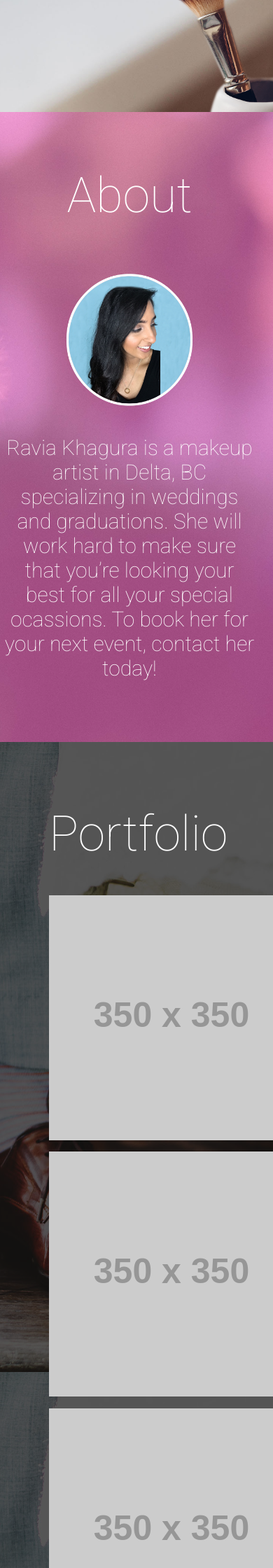
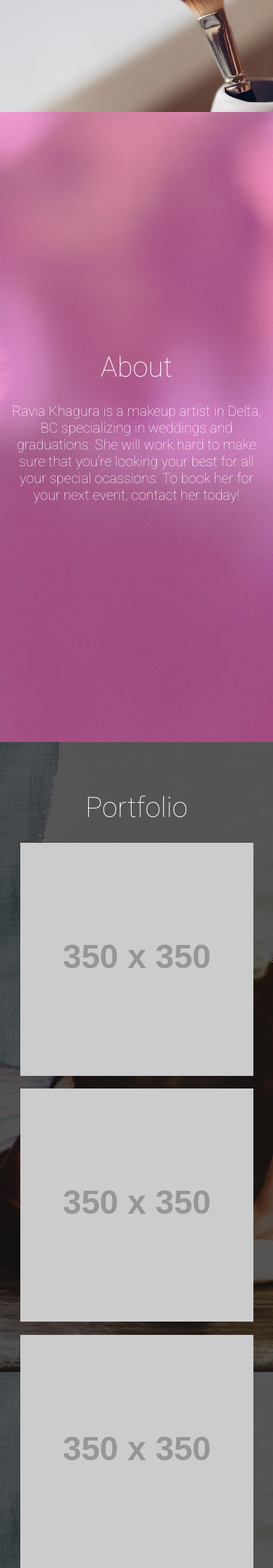
Before and after one commit to tearingItUp786/Ravz, a Jekyll site: the page built from index.html, in a window 390 px wide. Shown: the part 650-2890 px from the top of the page at 70% size. Built offline with Jekyll 4.4.1, drawn with Linux system fonts in a browser that asks for light colours.

Commit message:
Added a responsive scss to make sure it is all in one place. Need to make it more responsive and clean up my JS!!!

```diff
--- a/_includes/about.html
+++ b/_includes/about.html
@@ -3,12 +3,12 @@
         <div class="grid__col grid__col--2-of-2">
             <h1 class="title">About</h1>
         </div>
-        <div class="grid__col grid__col--am grid__col--push-1-of-12 grid__col--3-of-12 grid__col--am">
-          <img class="ravia" src="/images/ravia.png" />
+        <div class="ravia-container grid__col grid__col--am grid__col--push-1-of-12 grid__col--3-of-12 grid__col--m-2-of-2 grid__col--am">
+            <img class="ravia" src="/images/ravia.png" />
         </div>
-        <div class="grid__col grid__col--6-of-12 grid__col--push-1-of-12 grid__col--am">
+        <div class="grid__col grid__col--6-of-12 grid__col--push-2-of-12 grid__col--m-5-of-6 grid__col--am">
             <p class="bio">
-                Ravia Khagura is a makeup artist in Delta, BC specializing in weddings and graduations. She will work hard to make sure that you’re looking your best for all your special ocassions. To book her for your next event, contact her today!
+                Ravia Khagura is a makeup artist in Delta, BC specializing in weddings and graduations. She will work hard to make sure that you’re looking your best for all your special ocassions. To book her for your next event, contact&nbsp;her&nbsp;today!
             </p>
         </div>
     </div>
--- a/_includes/contact.html
+++ b/_includes/contact.html
@@ -1,7 +1,3 @@
 <section id="contact" class="contact">
-    <div class="grid grid-wrapper">
-        <div class="grid__col grid__col--2-of-2">
-            <h1 class="title"><a href="mailto:ravia_khangura@hotmail.com?Subject=Hi%20there!">ravia_khangura@hotmail.com</a></h1>
-        </div>
-    </div>
+    <a class="title" href="mailto:ravia_khangura@hotmail.com?Subject=Hi%20there!">ravia_khangura@hotmail.com</a>
 </section>
--- a/_includes/portfolio.html
+++ b/_includes/portfolio.html
@@ -3,47 +3,47 @@
         <div class="grid__col grid__col--2-of-2">
             <h1 class="title">Portfolio</h1>
         </div>
-        <div class="thumbnail grid__col grid__col--1-of-3 grid__col--am">
+        <div class="thumbnail grid__col grid__col--1-of-3 grid__col--m-1-of-3 grid__col--am">
             <a href="http://placehold.it/500x500" data-lightbox="set" data-title="My caption 1">
                 <img src="http://placehold.it/350x350" />
             </a>
         </div>
-        <div class="thumbnail grid__col grid__col--1-of-3 grid__col--am">
+        <div class="thumbnail grid__col grid__col--1-of-3 grid__col--m-1-of-3  grid__col--am">
             <a href="http://placehold.it/500x500" data-lightbox="set" data-title="My caption 2">
                 <img src="http://placehold.it/350x350" />
             </a>
         </div>
-        <div class="thumbnail grid__col grid__col--1-of-3 grid__col--am">
+        <div class="thumbnail grid__col grid__col--1-of-3 grid__col--m-1-of-3  grid__col--am">
             <a href="http://placehold.it/500x500" data-lightbox="set" data-title="My caption 3">
                 <img src="http://placehold.it/350x350" />
             </a>
         </div>
-        <div class="thumbnail grid__col grid__col--1-of-3 grid__col--am">
+        <div class="thumbnail grid__col grid__col--1-of-3 grid__col--m-1-of-3  grid__col--am">
             <a href="http://placehold.it/500x500" data-lightbox="set" data-title="My caption 1">
                 <img src="http://placehold.it/350x350" />
             </a>
         </div>
-        <div class="thumbnail grid__col grid__col--1-of-3 grid__col--am">
+        <div class="thumbnail grid__col grid__col--1-of-3 grid__col--m-1-of-3  grid__col--am">
             <a href="http://placehold.it/500x500" data-lightbox="set" data-title="My caption 2">
                 <img src="http://placehold.it/350x350" />
             </a>
         </div>
-        <div class="thumbnail grid__col grid__col--1-of-3 grid__col--am">
+        <div class="thumbnail grid__col grid__col--1-of-3 grid__col--m-1-of-3  grid__col--am">
             <a href="http://placehold.it/500x500" data-lightbox="set" data-title="My caption 3">
                 <img src="http://placehold.it/350x350" />
             </a>
         </div>
-        <div class="thumbnail grid__col grid__col--1-of-3 grid__col--am">
+        <div class="thumbnail grid__col grid__col--1-of-3 grid__col--m-1-of-3  grid__col--am">
             <a href="http://placehold.it/500x500" data-lightbox="set" data-title="My caption 1">
                 <img src="http://placehold.it/350x350" />
             </a>
         </div>
-        <div class="thumbnail grid__col grid__col--1-of-3 grid__col--am">
+        <div class="thumbnail grid__col grid__col--1-of-3 grid__col--m-1-of-3  grid__col--am">
             <a href="http://placehold.it/500x500" data-lightbox="set" data-title="My caption 2">
                 <img src="http://placehold.it/350x350" />
             </a>
         </div>
-        <div class="thumbnail grid__col grid__col--1-of-3 grid__col--am">
+        <div class="thumbnail grid__col grid__col--1-of-3 grid__col--m-1-of-3  grid__col--am">
             <a href="http://placehold.it/500x500" data-lightbox="set" data-title="My caption 3">
                 <img src="http://placehold.it/350x350" />
             </a>
--- a/css/main.css
+++ b/css/main.css
@@ -39,6 +39,7 @@
   That's it. Have fun.
 
 \*-----------------------------------*/
+@import url("https://fonts.googleapis.com/css?family=Roboto:400,300,100");
 @import url("https://fonts.googleapis.com/css?family=Roboto:400,300,100");
 @import url("https://fonts.googleapis.com/css?family=Roboto:400,300,100");
 @import url("https://fonts.googleapis.com/css?family=Roboto:400,300,100");
@@ -687,7 +688,7 @@ html {
   width: 100%;
   height: 100%;
   color: white;
-  background-color: #fa67bc; }
+  background-color: #888; }
 
 .title {
   font-weight: 100;
@@ -698,7 +699,13 @@ html {
 
 .grid-wrapper {
   margin-top: 20px;
-  width: 100%; }
+  width: 100%;
+  margin-left: 0;
+  max-width: 900px;
+  margin-left: auto;
+  margin-right: auto; }
+  .grid-wrapper .grid__col {
+    padding-left: 0; }
 
 .about,
 .contact {
@@ -707,16 +714,13 @@ html {
   padding: 70px;
   overflow: hidden;
   box-sizing: border-box;
-  width: 100%;
-  height: 100%; }
-
-@media (max-width: 800px) {
-  body {
-    text-align: center !important; } }
+  min-width: 100%;
+  min-height: 100%; }
 
 header {
   position: relative;
-  height: 90%;
+  min-height: 90%;
+  min-width: 100%;
   background: url("/images/no-brush.jpg");
   background-repeat: no-repeat;
   background-position: top;
@@ -745,10 +749,10 @@ header {
 .nav-start {
   position: fixed;
   width: 100%;
+  margin: 0;
   height: auto;
   font-weight: 100;
   font-size: 25px;
-  margin: 0;
   padding: 0;
   z-index: 1999;
   -webkit-transition: background-color 400ms linear;
@@ -764,12 +768,18 @@ header {
     margin: 0 auto;
     list-style-type: none;
     min-width: 700px;
-    overflow: auto; }
+    overflow: auto;
+    max-width: 1100px;
+    margin: 0 auto;
+    overflow: hidden; }
     .nav-start .navigation .logo {
       padding: 0; }
       .nav-start .navigation .logo .inner-logo {
-        max-width: 100%;
-        height: 100%; }
+        display: block;
+        margin: 0 auto;
+        width: 100%;
+        height: 100%;
+        max-width: 150px; }
       .nav-start .navigation .logo .svg-pink path {
         fill: #fa67bc;
         stroke: #fa67bc; }
@@ -798,7 +808,7 @@ header {
         color: white;
         text-decoration: none; }
       .nav-start .navigation .nav-item a:hover {
-        color: #5d535e; }
+        color: #999; }
     .nav-start .navigation .nav-item:nth-child(1) {
       padding-left: 20px; }
     .nav-start .navigation .nav-item:last-of-type {
@@ -816,13 +826,88 @@ header {
   .black-tint .navigation > .nav-item > a {
     color: black; }
 
-@media (max-width: 900px) {
+.blackish-tint {
+  background-color: rgba(0, 0, 0, 0.4); }
+
+.about {
+  background: linear-gradient(rgba(250, 103, 188, 0.6), rgba(250, 103, 188, 0.6)), url("/images/flower1.jpg");
+  background-repeat-x: no-repeat;
+  background-size: cover;
+  background-position: top;
+  background-attachment: fixed; }
+
+.bio {
+  font-size: 30px;
+  font-weight: 100;
+  max-width: 900px;
+  margin-left: auto;
+  margin-right: auto;
+  orphans: 3; }
+
+.ravia {
+  display: block;
+  margin-top: 1em;
+  width: 100%;
+  max-width: 400px;
+  min-width: 200px;
+  max-height: 100%;
+  margin-left: auto;
+  margin-right: auto; }
+
+.portfolio {
+  display: flex;
+  align-items: center;
+  padding: 70px;
+  overflow: hidden;
+  box-sizing: border-box;
+  width: 100%;
+  height: auto;
+  background: linear-gradient(rgba(0, 0, 0, 0.6), rgba(0, 0, 0, 0.6)), url("/images/couple1.jpg");
+  background-size: cover;
+  background-position: top;
+  background-attachment: fixed; }
+
+.thumbnail {
+  margin-top: 5%; }
+
+.thumbnail > a > img {
+  height: 100%;
+  width: 90%;
+  max-width: 100%;
+  max-height: 100%;
+  display: block;
+  margin: auto; }
+
+.contact {
+  background-color: #fa67bc;
+  -webkit-transition: background-color 400ms linear;
+  -moz-transition: background-color 400ms linear;
+  -o-transition: background-color 400ms linear;
+  -ms-transition: background-color 400ms linear;
+  transition: background-color 400ms linear;
+  justify-content: center; }
+  .contact .title {
+    font-size: 50px;
+    color: white;
+    text-decoration: none; }
+
+@media (max-width: 950px) {
   .nav-start .navigation {
     width: 80%; }
   .nav-item {
-    font-size: 20px; } }
+    font-size: 20px; }
+  .about .bio {
+    font-size: 20px; }
+  .about .ravia {
+    max-width: 100%; }
+  .contact .title {
+    font-size: 60px; } }
 
 @media (max-width: 800px) {
+  body {
+    text-align: center !important; }
+  .title {
+    font-size: 40px; }
   header .greeting {
     font-size: 35px; }
   header .brush {
@@ -936,72 +1021,39 @@ header {
       transform: translateX(32px) translateY(2px) rotate(45deg); }
     .nav-start .c-hamburger--htla.is-active span::after {
       bottom: 0;
-      transform: translateX(32px) translateY(-2px) rotate(-45deg); } }
+      transform: translateX(32px) translateY(-2px) rotate(-45deg); }
+  .about .bio {
+    font-size: 25px; }
+  .about .ravia {
+    max-width: 30%; }
+  .contact .title {
+    font-size: 40px; } }
 
 @media (max-width: 480px) {
+  .about,
+  .home,
+  .portfolio {
+    padding: 50px 10px; }
+  .contact {
+    padding: 50px 0; }
   header .greeting {
     margin: 0;
     font-size: 25px; }
   header .brush {
     width: 200px;
     margin-left: 50px;
-    right: 0; } }
+    right: 0; }
+  .about .bio {
+    font-size: 20px; }
+  .about .ravia-container {
+    display: none;
+    max-width: 50%; }
+  .contact .title {
+    width: 100%;
+    font-size: 1.5em; } }
 
-.about {
-  background: linear-gradient(rgba(250, 103, 188, 0.6), rgba(250, 103, 188, 0.6)), url("/images/flower1.jpg");
-  background-repeat-x: no-repeat;
-  background-size: cover;
-  background-position: top;
-  background-attachment: fixed; }
-
-.bio {
-  font-size: 2em;
-  font-weight: 100; }
-
-.ravia {
-  margin-top: 1em;
-  max-width: 100%;
-  max-height: 100%; }
-
-@media (max-width: 480px) {
-  .about {
-    padding: 50px 5px; }
-  .bio {
-    font-size: 30px; }
-  .ravia {
-    max-width: 50%; } }
-
-.portfolio {
-  display: flex;
-  align-items: center;
-  padding: 70px;
-  overflow: hidden;
-  box-sizing: border-box;
-  width: 100%;
-  height: auto;
-  background: linear-gradient(rgba(0, 0, 0, 0.6), rgba(0, 0, 0, 0.6)), url("/images/couple1.jpg");
-  background-size: cover;
-  background-position: top;
-  background-attachment: fixed; }
-
-.thumbnail {
-  margin-top: 5%; }
-
-.thumbnail > img {
-  height: 100%;
-  width: 90%;
-  max-width: 100%;
-  max-height: 100%;
-  display: block;
-  margin: auto; }
-
-.contact {
-  background-color: #fa67bc;
-  -webkit-transition: background-color 400ms linear;
-  -moz-transition: background-color 400ms linear;
-  -o-transition: background-color 400ms linear;
-  -ms-transition: background-color 400ms linear;
-  transition: background-color 400ms linear; }
-  .contact .grid-wrapper .title a {
-    color: white;
-    text-decoration: none; }
+@media (max-width: 800px) and (orientation: landscape) {
+  .about .bio {
+    font-size: 20px; }
+  .about .ravia-container {
+    display: none; } }
--- a/js/app.js
+++ b/js/app.js
@@ -1,21 +1,8 @@
-// (function($) {
-//     $(function() {
-//
-//         $(window).scroll(function() {
-//             clearTimeout($.data(this, "scrollCheck"));
-//             $.data(this, "scrollCheck", setTimeout(function() {
-//                 $('nav').removeClass('tinted-nav');
-//                 $('.inner-logo').removeClass('svg-pink');
-//                 $('nav').addClass('black-tint');
-//             }, 1000));
-//
-//         });
-//
-//     });
-//
-// })(jQuery);
+//this makes it so that the window doesn't jump when we are on mobile
+window.onorientationchange = function() {
+    window.location.reload();
+}
 
-//this makes it so that the window doesn't jump when we are on mobile
 window.mobilecheck = function() {
     var check = false;
     (function(a) {
@@ -25,11 +12,11 @@ window.mobilecheck = function() {
 };
 
 if (window.mobilecheck() === true) {
-    var sections = $("#home, #about");
+    var sections = $("#home, #about, #contact");
     $(window).resize("resizeBackground");
 
     function resizeBackground() {
-        sections.height(jQuery(window).height() + 60);
+        sections.height(jQuery(window).height() + 5);
     }
     resizeBackground();
 }
@@ -78,6 +65,7 @@ $(window).scroll(function(e, data) {
         if (!($('nav').hasClass('black-tint'))) {
             $('nav').addClass('black-tint');
             $('.inner-logo').addClass('svg-black');
+            $('nav').removeClass('blackish-tint');
             // $('nav').addClass('tinted-nav');
             // $('.inner-logo').addClass('svg-pink');
 
@@ -88,9 +76,7 @@ $(window).scroll(function(e, data) {
             // $('.inner-logo').removeClass('svg-pink');
             $('nav').removeClass('black-tint');
             $('.inner-logo').removeClass('svg-black');
-            // $('nav').css({
-            //     'background-color': 'rgba(0,0,0,0.3)'
-            // });
+            $('nav').addClass('blackish-tint');
         }, 500));
 
     } else {
@@ -100,6 +86,7 @@ $(window).scroll(function(e, data) {
             // $('.inner-logo').removeClass('svg-pink');
             $('nav').removeClass('black-tint');
             $('.inner-logo').removeClass('svg-black');
+            $('nav').removeClass('blackish-tint');
         }, 100));
         // $('nav').removeClass('tinted-nav');
         // $('.inner-logo').removeClass('svg-pink');
--- a/scss/base/variables.scss
+++ b/scss/base/variables.scss
@@ -2,3 +2,7 @@
 $primary-pink: rgb(250, 103, 188);
 $secondary-pink: rgb(245, 37, 73);
 $font: 'Roboto', sans-serif;
+$max-width-for-sections: 1100px;
+$small-breakpoint: 480px;
+$medium-breakpoint: 800px;
+$medium-large-breakpoint: 950px;
--- a/scss/main.scss
+++ b/scss/main.scss
@@ -6,3 +6,5 @@
 @import "./about.scss";
 @import "./portfolio.scss";
 @import "./contact.scss";
+
+@import "./base/responsive.scss";
```
Also changed, not shown: scss/about.scss (+11 -13 lines), scss/base/base.scss (+10 -8 lines), scss/base/responsive.scss (added, +143 -0 lines), scss/contact.scss (+5 -7 lines), scss/header.scss (+21 -85 lines), scss/portfolio.scss (+5 -6 lines), 3 other files.
